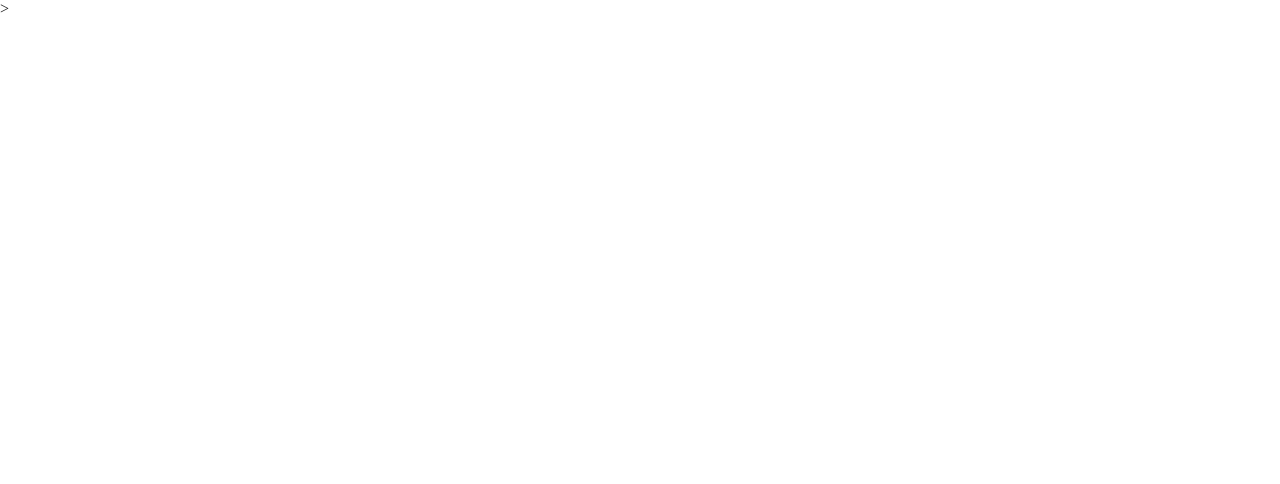
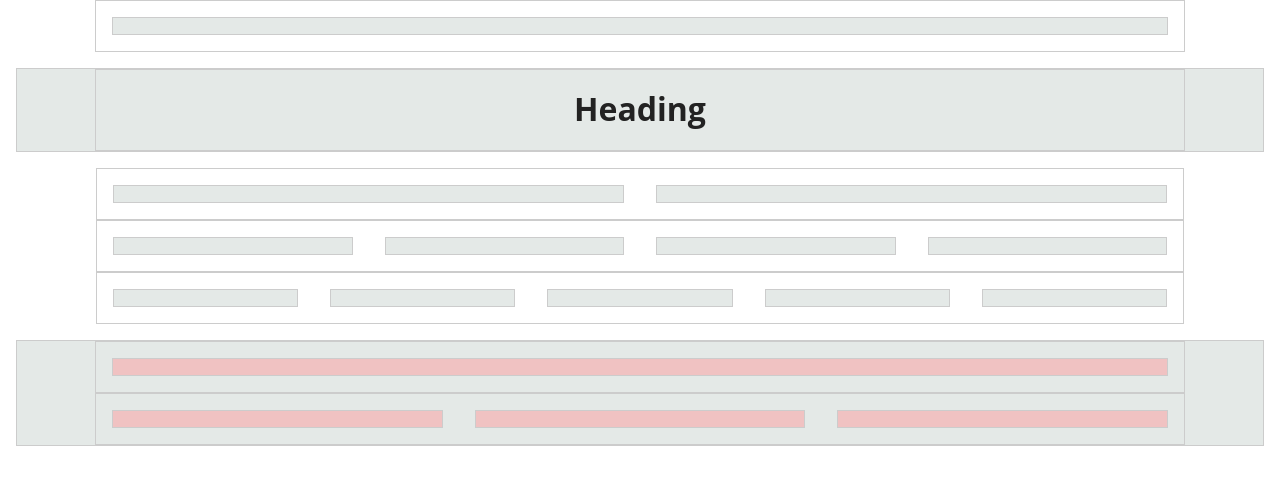
Before and after one commit to WimTeuling/metrolics, a website built with Parcel: page index.html in a window 1280 px wide. Built offline with nearby package versions, Linux system fonts and the light colour scheme.

Commit message:
changes html and css

```diff
--- a/css/main.css
+++ b/css/main.css
@@ -1,11 +1,15 @@
 /*! HTML5 Boilerplate v8.0.0 | MIT License | https://html5boilerplate.com/ */
 
+
 /* main.css 2.1.0 | MIT License | https://github.com/h5bp/main.css#readme */
+
+
 /*
  * What follows is the result of much research on cross-browser styling.
  * Credit left inline and big thanks to Nicolas Gallagher, Jonathan Neal,
  * Kroc Camen, and the H5BP dev community and team.
  */
+
 
 /* ==========================================================================
    Base styles: opinionated defaults
@@ -13,9 +17,11 @@
 
 html {
     color: #222;
+    font-family: 'Open Sans', Verdana, Geneva, Tahoma, sans-serif;
     font-size: 1em;
     line-height: 1.4;
 }
+
 
 /*
  * Remove text-shadow in selection highlight:
@@ -37,6 +43,7 @@ html {
     text-shadow: none;
 }
 
+
 /*
  * A better looking default horizontal rule
  */
@@ -49,6 +56,7 @@ hr {
     margin: 1em 0;
     padding: 0;
 }
+
 
 /*
  * Remove the gap between audio, canvas, iframes,
@@ -65,6 +73,7 @@ video {
     vertical-align: middle;
 }
 
+
 /*
  * Remove default fieldset styles.
  */
@@ -75,6 +84,7 @@ fieldset {
     padding: 0;
 }
 
+
 /*
  * Allow only vertical resizing of textareas.
  */
@@ -83,13 +93,71 @@ textarea {
     resize: vertical;
 }
 
+
 /* ==========================================================================
    Author's custom styles
    ========================================================================== */
 
+div,
+section,
+.column,
+footer,
+header {
+    border: 1px solid #ccc;
+    min-height: 1rem;
+}
+
+.page__footer .column {
+    background-color: rgb(240, 194, 194);
+}
+
+.page {
+    width: 85vw;
+    max-width: 70rem;
+    margin: 0 auto;
+}
+
+header,
+section,
+.grid,
+.page__hero-area {
+    display: grid;
+}
+
+.column {
+    margin: 1rem;
+    background-color: rgb(228, 233, 231);
+}
+
+.col-2 {
+    grid-template-columns: 1fr 1fr;
+}
+
+.col-3 {
+    grid-template-columns: repeat(3, 1fr);
+}
+
+.col-4 {
+    grid-template-columns: repeat(4, 1fr);
+}
+
+.col-5 {
+    grid-template-columns: repeat(5, 1fr);
+}
+
+.col-6 {
+    grid-template-columns: repeat(6, 1fr);
+}
+
+h1 {
+    text-align: center;
+}
+
+
 /* ==========================================================================
    Helper classes
    ========================================================================== */
+
 
 /*
  * Hide visually and from screen readers
@@ -99,6 +167,7 @@ textarea {
 [hidden] {
     display: none !important;
 }
+
 
 /*
  * Hide only visually, but have it available for screen readers:
@@ -122,6 +191,7 @@ textarea {
     /* 1 */
 }
 
+
 /*
  * Extends the .sr-only class to allow the element
  * to be focusable when navigated to via the keyboard:
@@ -139,6 +209,7 @@ textarea {
     width: auto;
 }
 
+
 /*
  * Hide visually and from screen readers, but maintain layout
  */
@@ -146,6 +217,7 @@ textarea {
 .invisible {
     visibility: hidden;
 }
+
 
 /*
  * Clearfix: contain floats
@@ -169,6 +241,7 @@ textarea {
     clear: both;
 }
 
+
 /* ==========================================================================
    EXAMPLE Media Queries for Responsive Design.
    These examples override the primary ('mobile first') styles.
@@ -186,6 +259,7 @@ textarea {
     /* Style adjustments for high resolution devices */
 }
 
+
 /* ==========================================================================
    Print styles.
    Inlined to avoid the additional HTTP request:
@@ -202,20 +276,16 @@ textarea {
         box-shadow: none !important;
         text-shadow: none !important;
     }
-
     a,
     a:visited {
         text-decoration: underline;
     }
-
     a[href]::after {
-    content: " (" attr(href) ")";
+        content: " ("attr(href) ")";
     }
-
     abbr[title]::after {
-    content: " (" attr(title) ")";
+        content: " ("attr(title) ")";
     }
-
     /*
    * Don't show links that are fragment identifiers,
    * or use the `javascript:` pseudo protocol
@@ -224,17 +294,14 @@ textarea {
     a[href^="javascript:"]::after {
         content: "";
     }
-
     pre {
         white-space: pre-wrap !important;
     }
-
     pre,
     blockquote {
         border: 1px solid #999;
         page-break-inside: avoid;
     }
-
     /*
    * Printing Tables:
    * https://web.archive.org/web/20180815150934/http://css-discuss.incutio.com/wiki/Printing_Tables
@@ -242,19 +309,16 @@ textarea {
     thead {
         display: table-header-group;
     }
-
     tr,
     img {
         page-break-inside: avoid;
     }
-
     p,
     h2,
     h3 {
         orphans: 3;
         widows: 3;
     }
-
     h2,
     h3 {
         page-break-after: avoid;
--- a/index.html
+++ b/index.html
@@ -22,27 +22,27 @@
     <meta name="theme-color" content="#fafafa">
 </head>
 
-<body clas="page page-homepage">
+<body class="homepage">
 
-    <header class="page__header">
+    <header class="page__header page">
+        <div class="column"></div>
+    </header>
 
-    </header>>
-
-    <div class="page__hero-area">
-        <div class="column"></div>
-        <div class="column"></div>
-        <div class="column"></div>
+    <div class="page__hero-area column">
+        <div class="slider page">
+            <h1 class="slider__heading">Heading</h1>
+        </div>
     </div>
 
-    <main>
+    <main class="page__content page">
 
-        <section>
+        <section class="grid col-2">
             <div class="column"></div>
             <div class="column"></div>
 
         </section>
 
-        <section>
+        <section class="grid col-4">
             <div class="column"></div>
             <div class="column"></div>
             <div class="column"></div>
@@ -50,7 +50,7 @@
 
         </section>
 
-        <section>
+        <section class="grid col-5">
             <div class="column"></div>
             <div class="column"></div>
             <div class="column"></div>
@@ -61,7 +61,17 @@
 
     </main>
 
-    <footer class="page__footer">
+    <footer class="page__footer column">
+        <header class="page__footer__header page">
+            <div class="column">
+
+            </div>
+        </header>
+        <div class="page__footer__content page grid col-3">
+            <div class="column"></div>
+            <div class="column"></div>
+            <div class="column"></div>
+        </div>
 
     </footer>
 
```
Lines whose indentation alone changed are shown as unchanged.
